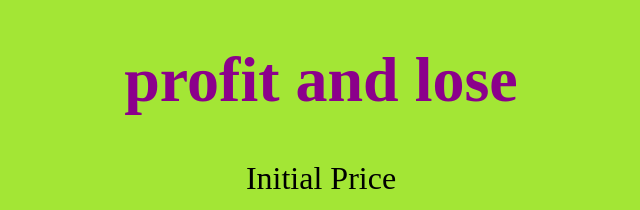
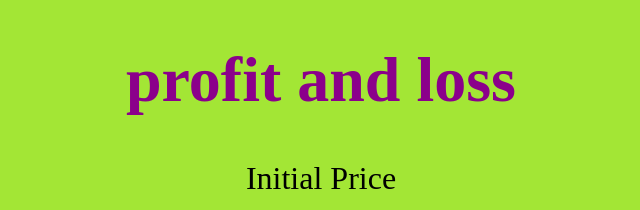
Before and after one commit to satish5688/Profit-or-loss, a plain HTML site: page index.html in a window 1280 px wide. Shown: the top 210 px of the page, 319-959 px from the left. Drawn offline with Linux system fonts and the light colour scheme.

Commit message:
inicial commit

```diff
--- a/index.html
+++ b/index.html
@@ -8,7 +8,7 @@
     <title>Profit-loss</title>
 </head>
 <body>
-    <h1>profit and lose</h1>
+    <h1>profit and loss</h1>
     <main>
         <label for="initial-price">Initial Price <input class="input" type="text"
             id="initial-price" placeholder="Enter initial price here"/></label>
```
